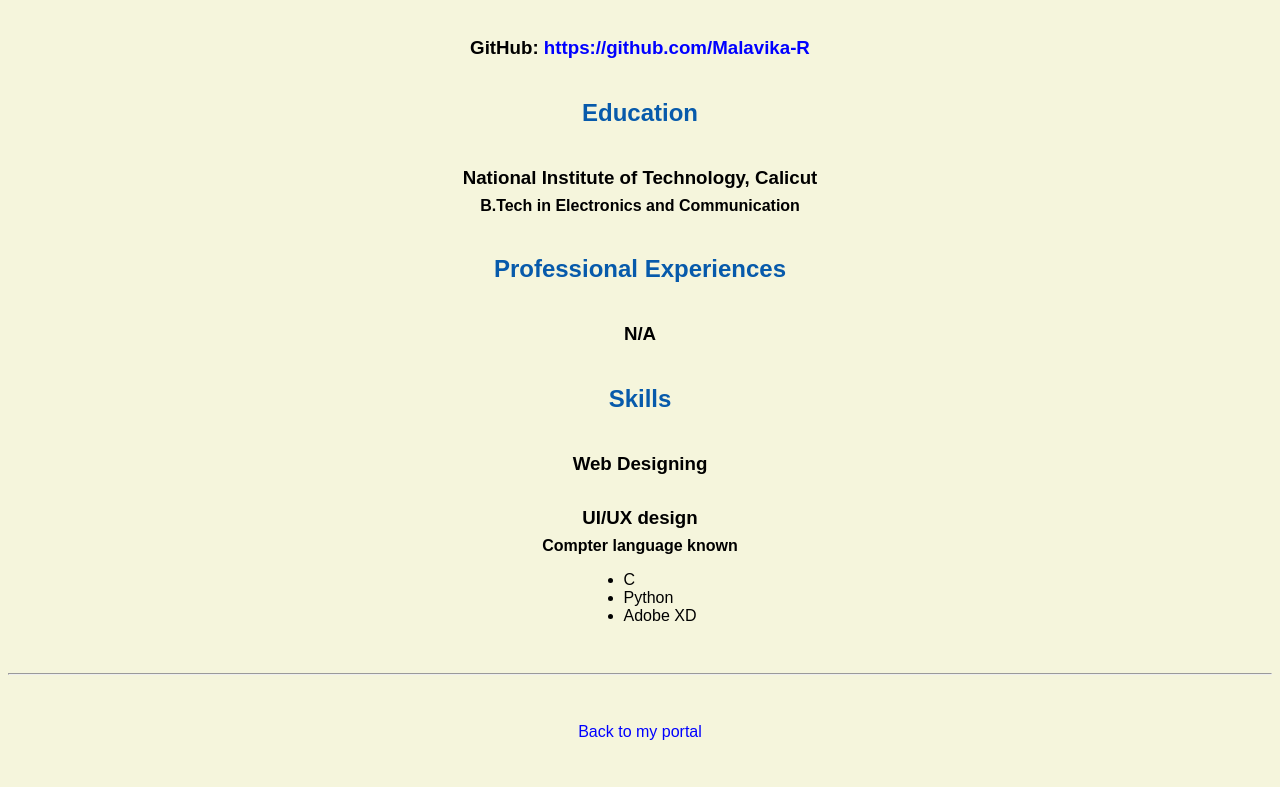
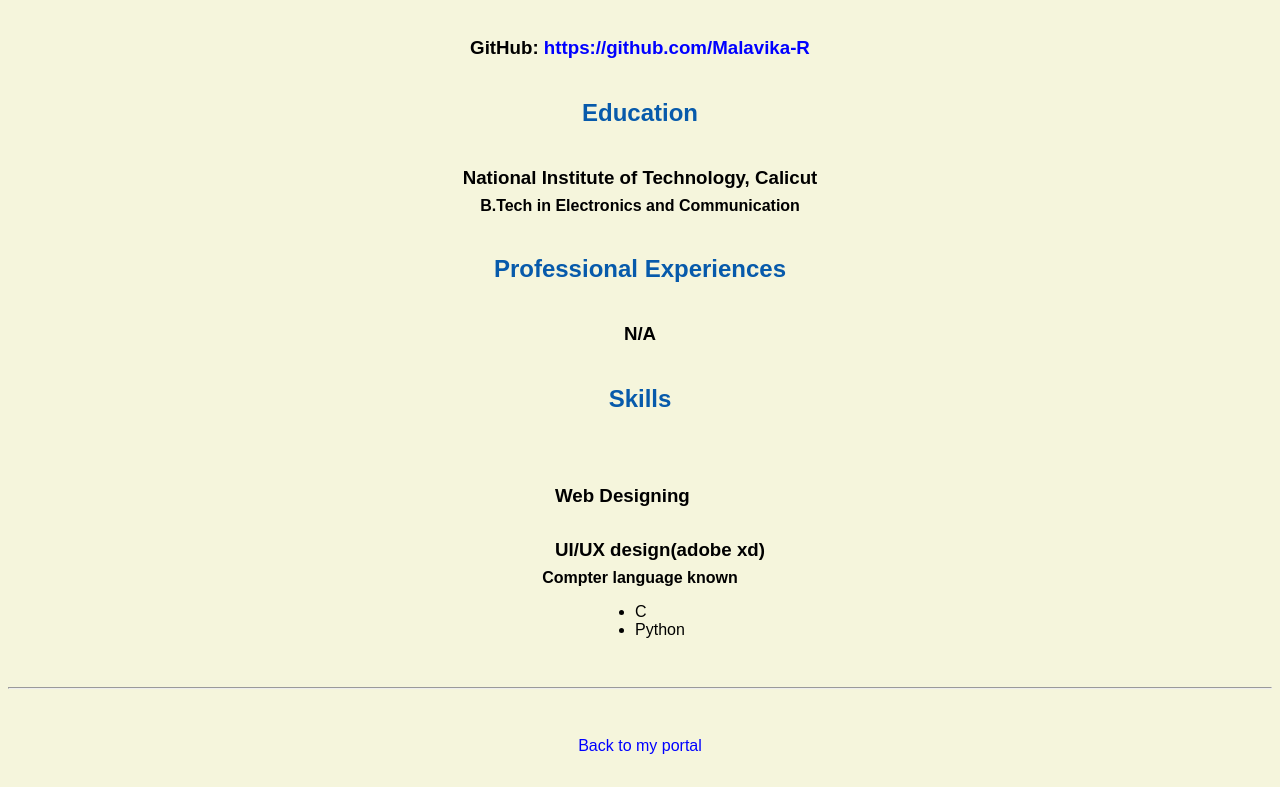
Before and after one commit to Malavika-R/Malavika-R.github.io, a plain HTML site: page resume.html in a window 1280 px wide. Shown: the part 610-1397 px from the top of the page. Drawn offline with Linux system fonts and the light colour scheme.

Commit message:
Update resume.html

```diff
--- a/resume.html
+++ b/resume.html
@@ -38,14 +38,14 @@
     <h3>N/A</h3>
 
     <h2>Skills</h2>
-
+    <ul>
     <h3>Web Designing</h3>
-    <h3>UI/UX design</h3>
+    <h3>UI/UX design(adobe xd)</h3>
+    </ul>
     <h4>Compter language known</h4>
      <ul>
         <li>C</li>
         <li>Python</li>
-        <li>Adobe XD</li>
       </ul>
   </body>
 
```
